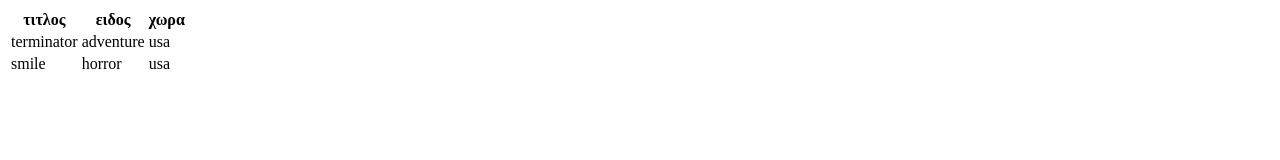
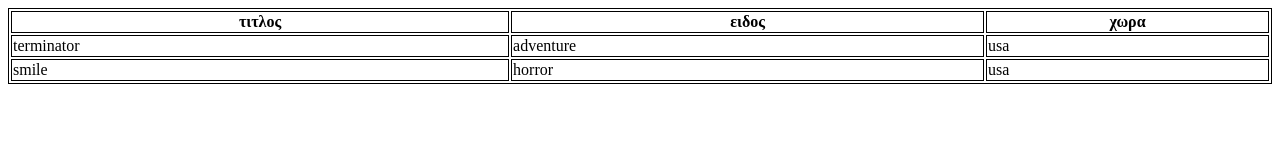
Before and after one commit to angeeellllll/angeeellllll.github.io, a plain HTML site: page page6.html in a window 1280 px wide. Drawn offline with Linux system fonts and the light colour scheme.

Commit message:
Add files via upload

```diff
--- a/page6.html
+++ b/page6.html
@@ -1,4 +1,14 @@
-<table>
+<html>
+<style>
+table, th, td {
+  border:1px solid black;
+}
+</style>
+<body>
+
+
+
+<table style="width:100%">
   <tr>
     <th>τιτλος</th>
     <th>ειδος</th>
@@ -15,3 +25,8 @@
     <td>usa</td>
   </tr>
 </table>
+
+
+
+</body>
+</html>
```
